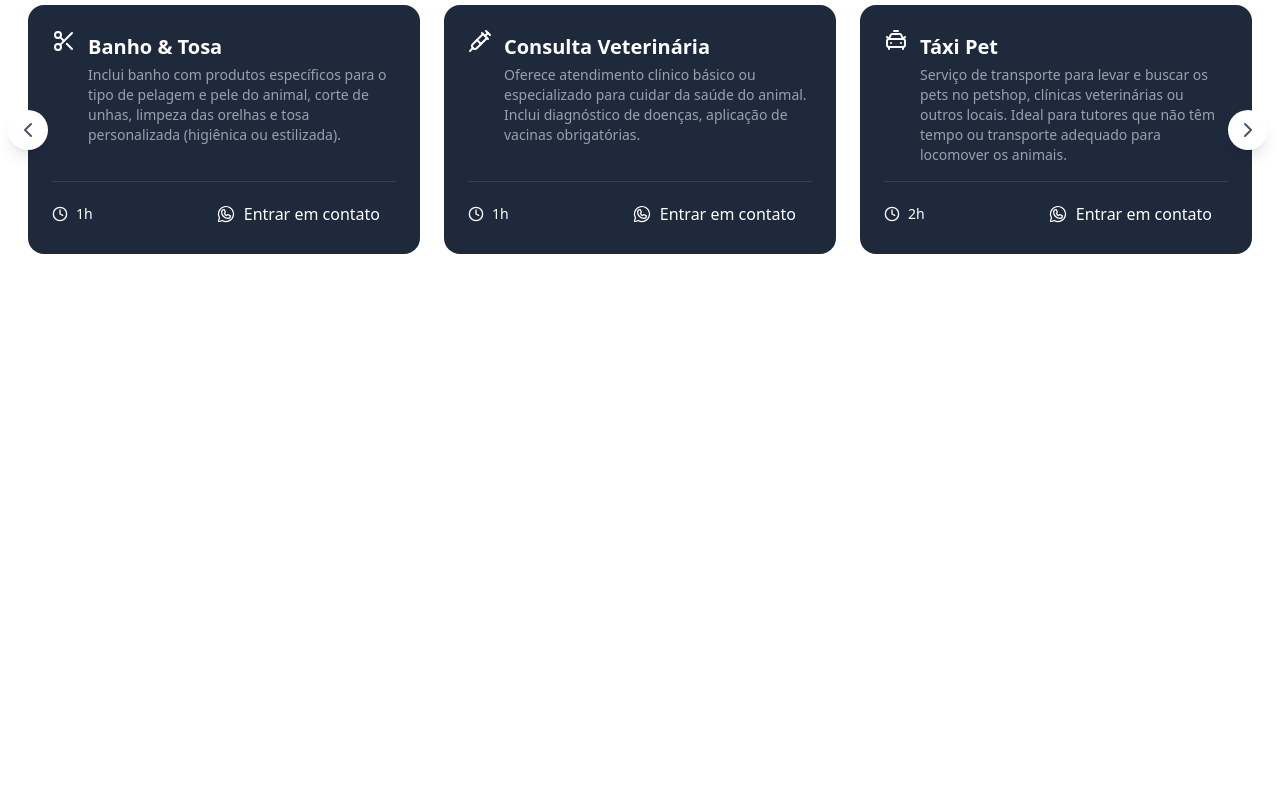
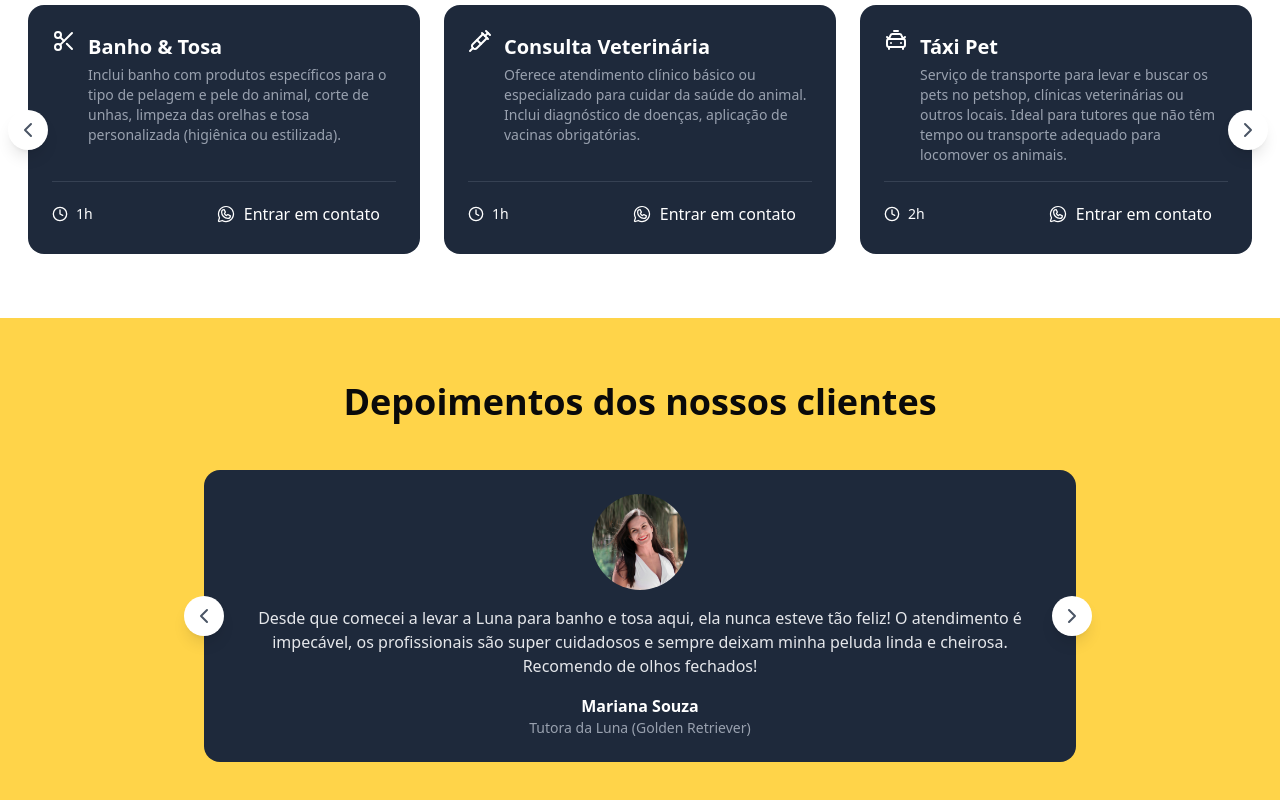
Before and after one commit to Dyego27/PetShop, a Next.js app in the folder petshop/: page / in a window 1280 px wide. Shown: the part 1166-1966 px from the top of the page. Before the commit the page ends 1484 px from the top, so only its background shows below. Built offline with nearby package versions, Linux system fonts and the light colour scheme.

Commit message:
component testemunhas feito

```diff
--- a/petshop/src/app/_components/services.tsx
+++ b/petshop/src/app/_components/services.tsx
@@ -2,7 +2,7 @@
 
 import useEmblaCarousel from 'embla-carousel-react'
 import { ChevronLeft, ChevronRight, Scissors, Syringe, CarTaxiFront, Hotel, Clock } from 'lucide-react'
-import { WhatsappLogo } from '@phosphor-icons/react'
+import { WhatsappLogo, WhatsappLogoIcon } from '@phosphor-icons/react'
 
 const services = [
   {
@@ -97,7 +97,7 @@
                         href={`https://wa.me/556799998800?text=Olá vim pelo site e gostaria de mais informações sbore ${item.title}`}
                         className='flex items-center justify-center gap-2 hover:bg-red-500 px-4 py-1 rounded-md duration-300'
                       >
-                        <WhatsappLogo className='w-5 h-5' />
+                        <WhatsappLogoIcon className='w-5 h-5' />
                         Entrar em contato
                       </a>
 
--- /dev/null
+++ b/petshop/src/app/_components/testimonials.tsx
@@ -0,0 +1,105 @@
+"use client"
+
+import useEmblaCarousel from 'embla-carousel-react'
+import { ChevronLeft, ChevronRight, Scissors, Syringe, CarTaxiFront, Hotel, Clock } from 'lucide-react'
+import { WhatsappLogo } from '@phosphor-icons/react'
+import tutor1 from '../../../public/tutor1.png'
+import tutor2 from '../../../public/tutor2.png'
+import Image from 'next/image'
+
+const testimonials = [
+  {
+    content:
+      "Desde que comecei a levar a Luna para banho e tosa aqui, ela nunca esteve tão feliz! O atendimento é impecável, os profissionais são super cuidadosos e sempre deixam minha peluda linda e cheirosa. Recomendo de olhos fechados!",
+    author: "Mariana Souza",
+    role: "Tutora da Luna (Golden Retriever)",
+    image: tutor2,
+  },
+  {
+    content:
+      "O serviço de hotel para pets foi uma experiência incrível! Precisei viajar e fiquei tranquilo sabendo que o Thor estava sendo bem cuidado. Recebi fotos e atualizações diárias, e ele voltou para casa super feliz! Sem dúvida, o melhor petshop da região.",
+    author: "Rafael",
+    role: "Tutor do Thor (Bulldog Francês)",
+    image: tutor1,
+  },
+  {
+    content: "Meus gatos nunca gostaram de sair de casa, mas o atendimento nesse petshop fez toda a diferença. A equipe é muito paciente e cuidadosa, e o serviço de banho especializado para felinos foi maravilhoso! Agora sei onde confiar o cuidado deles.",
+    author: "Camila fernandes",
+    role: "Tutora da Mel e do Max",
+    image: tutor2,
+  },
+]
+
+export function Testimonials() {
+
+  const [emblaRef, emblaApi] = useEmblaCarousel({
+    loop: true
+  })
+
+
+  function scrollPrev() {
+    emblaApi?.scrollPrev();
+  }
+
+  function scrollNext() {
+    emblaApi?.scrollNext();
+  }
+
+  return (
+    <section className="bg-[#FFD449] py-16">
+      <div className="container mx-auto px-4">
+
+        <h2 className="text-4xl font-bold text-center mb-12">Depoimentos dos nossos clientes</h2>
+
+        <div className="relative max-w-4xl mx-auto">
+
+          <div className='overflow-hidden' ref={emblaRef}>
+            <div className='flex'>
+              {testimonials.map((item, index) => (
+                <div key={index} className="flex-[0_0_100%] min-w-0 px-3">
+                  <article className="bg-[#1e293b] text-white rounded-2xl p-6 space-y-4 h-full flex flex-col">
+                    <div className='flex flex-col items-center text-center space-y-4'>
+                      <div className='relative w-24 h-24'>
+                        <Image
+                          src={item.image}
+                          alt={item.author}
+                          fill
+                          sizes='96px'
+                          className='object-cover rounded-full'
+                        />
+                      </div>
+
+                      <p className='text-gray-200'>{item.content}</p>
+
+                      <div>
+                        <p className='font-bold'>{item.author}</p>
+                        <p className='text-sm text-gray-400'>{item.role}</p>
+                      </div>
+
+                    </div>
+                  </article>
+                </div>
+              ))}
+            </div>
+          </div>
+
+          <button
+            className='bg-white flex items-center justify-center rounded-full shadow-lg w-10 h-10 absolute left-3 -translate-y-1/2 -translate-x-1/2 top-1/2 z-10'
+            onClick={scrollPrev}
+          >
+            <ChevronLeft className='w-6 h-6 text-gray-600' />
+          </button>
+
+          <button
+            className='bg-white flex items-center justify-center rounded-full shadow-lg w-10 h-10 absolute -right-6 -translate-y-1/2 -translate-x-1/2 top-1/2 z-10'
+            onClick={scrollNext}
+          >
+            <ChevronRight className='w-6 h-6 text-gray-600' />
+          </button>
+
+        </div>
+
+      </div>
+    </section>
+  )
+}
--- a/petshop/src/app/page.tsx
+++ b/petshop/src/app/page.tsx
@@ -1,6 +1,7 @@
 import { About } from "./_components/about";
 import { Header } from "./_components/header";
 import { Services } from "./_components/services";
+import { Testimonials } from "./_components/testimonials";
 
 export default function Home(){
   return(
@@ -8,6 +9,7 @@
       <Header />
       <About />
       <Services />
+      <Testimonials />
     </main>
   )
 }
```
Also changed, not shown: petshop/public/tutor2.png (added).
